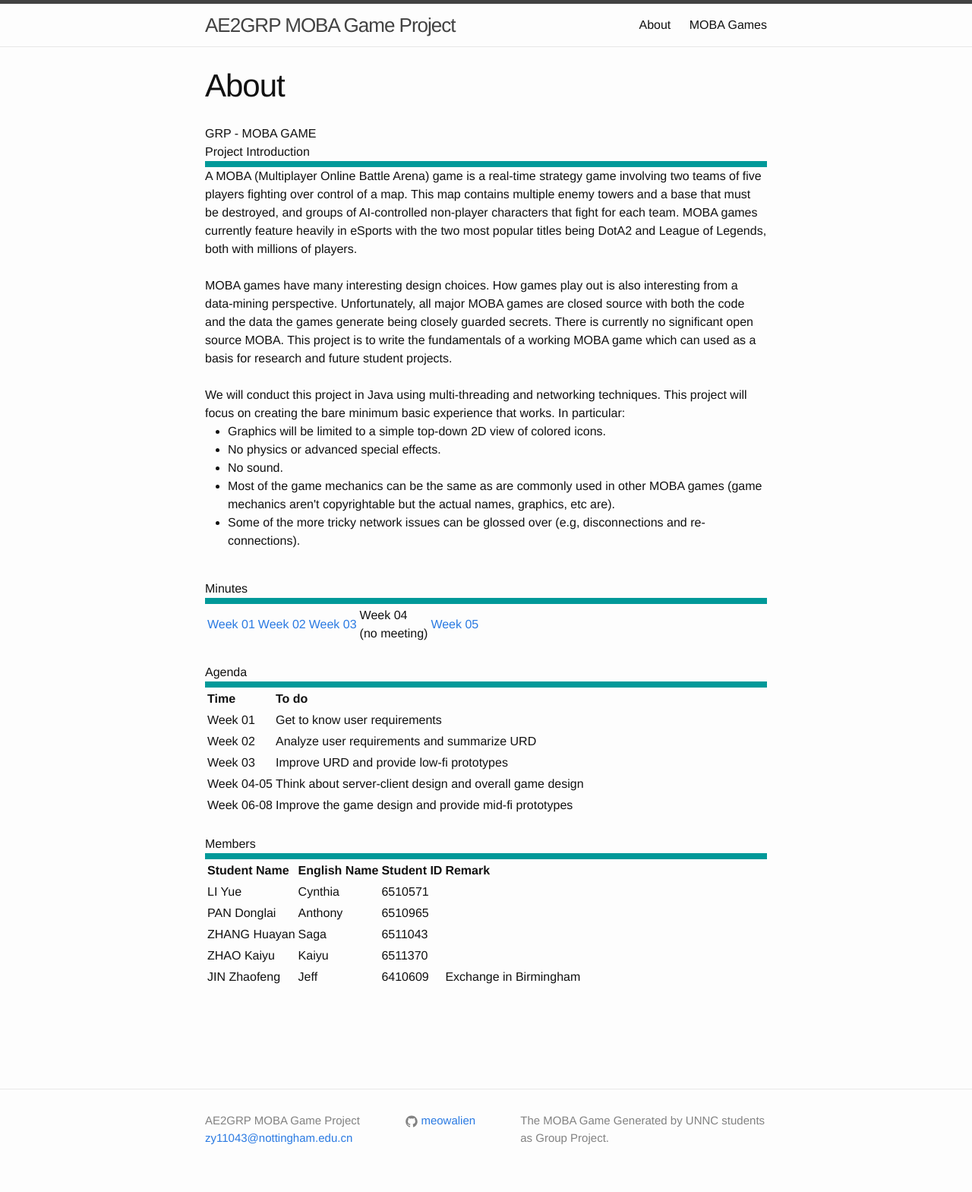
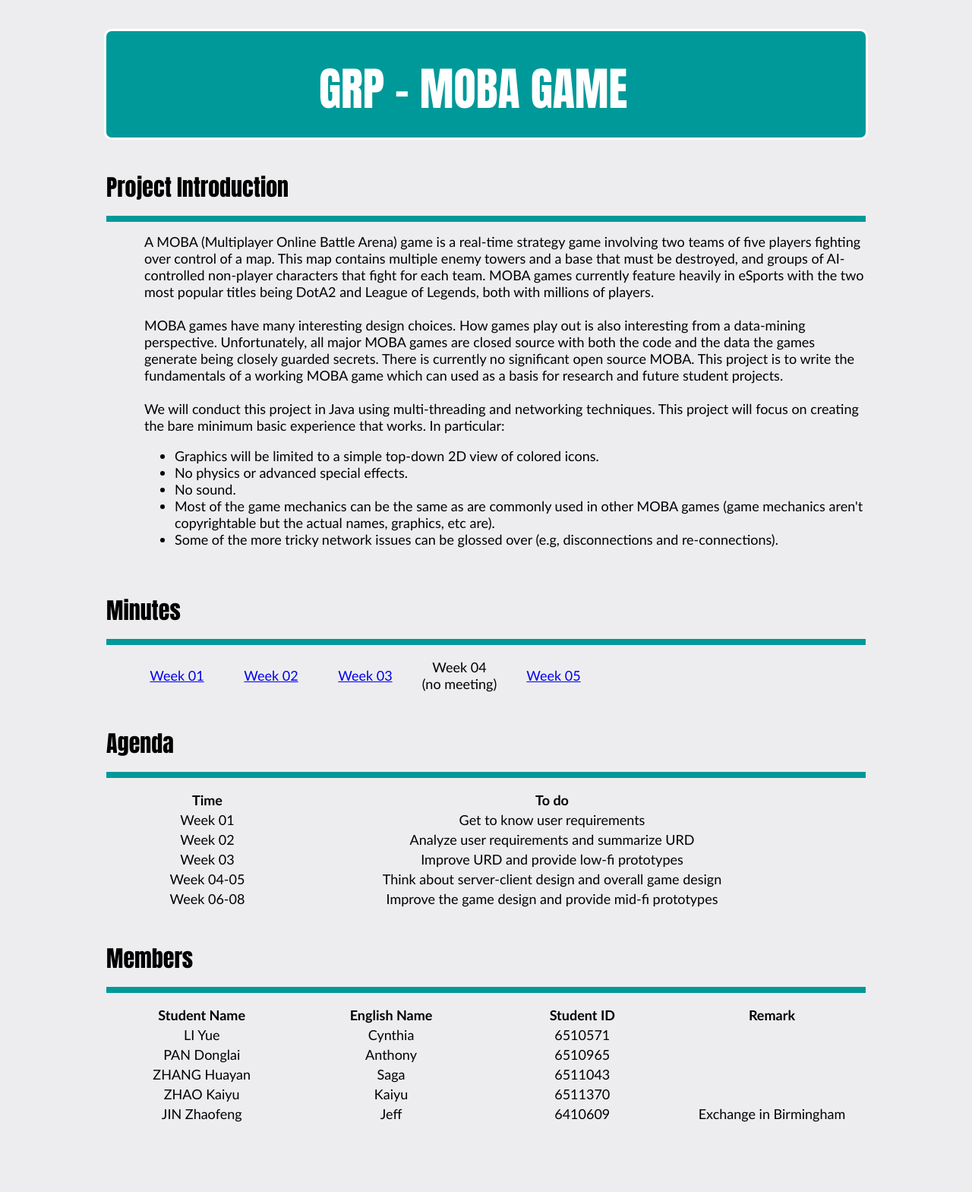
Before and after one commit to MeowAlienOwO/MOBAGames, a Jekyll site: the page built from about.html, in a window 1280 px wide. Shown: the whole page at 76% size. Built offline with Jekyll 4.4.1, drawn with Linux system fonts in a browser that asks for light colours.

Commit message:
update source

```diff
--- a/about.html
+++ b/about.html
@@ -1,8 +1,83 @@
 ---
-layout: page
 title: About
 permalink: /about/
 ---
+<html>
+	<head>
+		<title> GRP - MOBA GAME </title>
+		<style type="text/css">
+			body {
+				font-size: 18px;
+				font-family: Calibri;
+				background-color: #EDEDEF;
+				padding-top: 30px;
+			}
+			#top {
+				width: 1000px;
+				height: 110px;
+				margin: auto;
+				padding-top: 30px;
+				border: 3px solid white;
+				border-radius: 10px;
+				background-color: #009999;
+			}
+			#top_text {
+				font-size: 60px;
+				font-family: Impact;
+				color: white;
+				padding-left: 280px;
+			}
+			#mainpage {
+				width: 1000px;
+				margin: auto;
+				padding-top: 20px;
+			}
+			.title {
+				font-size: 30px;
+				font-family: Impact;
+				padding-top: 20px;
+			}
+			.intro {
+				font-size: 18px;
+				padding-left: 50px;
+			}
+			.minutes {
+				font-size: 18px;
+				padding-left: 30px;
+			}
+			.minutes_table {
+				width: 120px;
+			}
+			.agenda {
+				font-size: 18px;
+				padding-left: 30px;
+			}
+			.agenda_col1 {
+				width: 200px;
+			}
+			.agenda_col2 {
+				width: 700px;
+			}
+			.col1 {
+				width: 250px;
+			}
+			.col2 {
+				width: 250px;
+			}
+			.col3 {
+				width: 255px;
+			}
+			.col4 {
+				width: 245px;
+			}
+			table {
+				font-size: 18px;
+				text-align: center;
+			}
+		</style>
+	</head>
+
+	<body>
 		<div id="top">
 			<div id="top_text"> GRP - MOBA GAME </div>
 		</div>
@@ -133,3 +208,5 @@ permalink: /about/
 			</br></br></br>
 			</div>
 		</div>
+	</body>
+</html>
```
